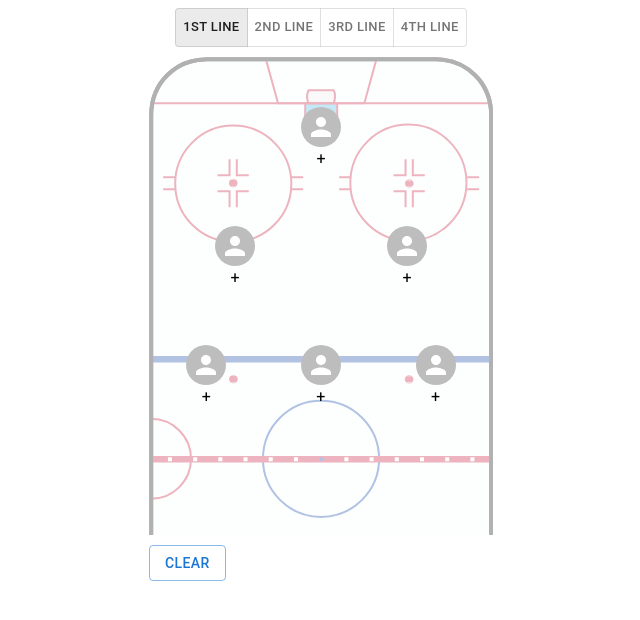
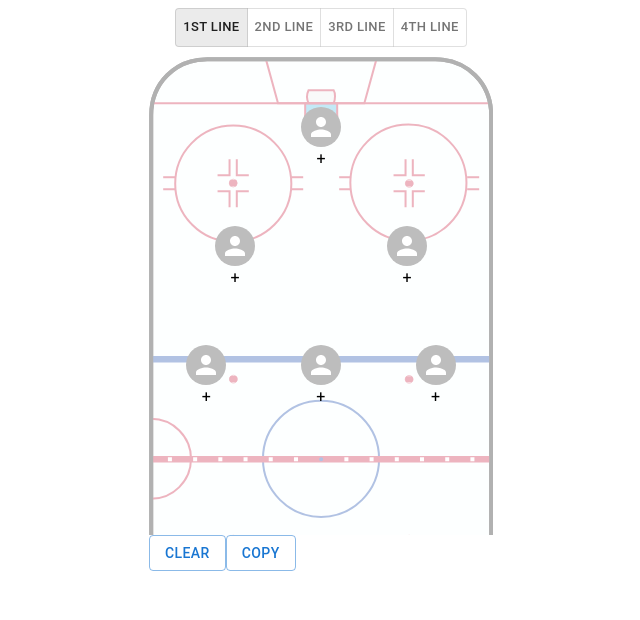
Before and after one commit to antbli/hockey-lineup, a React (Create React App) app: page / in a window 1280 px wide. Shown: the top 620 px of the page, without its empty margins (319-959 px from the left). Built offline with nearby package versions, Linux system fonts and the light colour scheme.

Commit message:
Refactor

```diff
--- a/src/Lineup.tsx
+++ b/src/Lineup.tsx
@@ -3,7 +3,6 @@ import { Player, PlayerModel } from "./Player";
 import rinkImage from "./rink.svg";
 
 export type LineupModel = {
-  goalie?: PlayerModel;
   leftDefense?: PlayerModel;
   rightDefense?: PlayerModel;
   leftWing?: PlayerModel;
@@ -12,11 +11,13 @@ export type LineupModel = {
 };
 
 type Props = {
+  goalie?: PlayerModel;
   lineup: LineupModel;
+  setGoalie: (goalie?: PlayerModel) => void;
   setLineup: (lineup: LineupModel) => void;
 };
 
-export const Lineup = ({ lineup, setLineup }: Props) => {
+export const Lineup = ({ goalie, lineup, setGoalie, setLineup }: Props) => {
   return (
     <div
       style={{
@@ -28,10 +29,7 @@ export const Lineup = ({ lineup, setLineup }: Props) => {
     >
       <Grid2 container rowSpacing="55px" paddingTop="50px">
         <Grid2 size={12}>
-          <Player
-            player={lineup.goalie}
-            setPlayer={(player) => setLineup({ ...lineup, goalie: player })}
-          ></Player>
+          <Player player={goalie} setPlayer={setGoalie}></Player>
         </Grid2>
         <Grid2 size={6}>
           <Player
--- a/src/Lineups.tsx
+++ b/src/Lineups.tsx
@@ -6,6 +6,7 @@ import { Button, ToggleButton, ToggleButtonGroup } from "@mui/material";
 type LineupId = "1stLine" | "2ndLine" | "3rdLine" | "4thLine";
 
 type LineupsModel = {
+  goalie?: PlayerModel;
   firstLine: LineupModel;
   secondLine: LineupModel;
   thirdLine: LineupModel;
@@ -13,7 +14,7 @@ type LineupsModel = {
   extraPlayers: PlayerModel[];
 };
 
-const initialLineups = {
+const initialLineups: LineupsModel = {
   firstLine: {},
   secondLine: {},
   thirdLine: {},
@@ -42,6 +43,9 @@ const Lineups = () => {
     }
   };
 
+  const setGoalie = (goalie?: PlayerModel) =>
+    setLineups({ ...lineups, goalie });
+
   const setLineup = (lineup: LineupModel): void => {
     switch (selectedLineup) {
       case "1stLine":
@@ -60,6 +64,18 @@ const Lineups = () => {
         const exhaustiveCheck: never = selectedLineup;
         throw new Error(`Unhandled case: ${exhaustiveCheck}`);
     }
+  };
+
+  const copyLineups = () => {
+    const lineupsCopyText = `First line:\n${
+      lineups.goalie ?? "No player selected"
+    }\n${lineups.firstLine.rightDefense ?? "No player selected"} ${
+      lineups.firstLine.leftDefense ?? "No player selected"
+    }\n${lineups.firstLine.rightWing ?? "No player selected"} ${
+      lineups.firstLine.center ?? "No player selected"
+    } ${lineups.firstLine.rightWing ?? "No player selected"}`;
+
+    navigator.clipboard.writeText(lineupsCopyText);
   };
 
   return (
@@ -81,13 +97,17 @@ const Lineups = () => {
         <ToggleButton value="3rdLine">3rd line</ToggleButton>
         <ToggleButton value="4thLine">4th line</ToggleButton>
       </ToggleButtonGroup>
-      <Lineup lineup={getLineup()} setLineup={setLineup} />
-      <Button
-        sx={{ marginTop: "10px" }}
-        variant="outlined"
-        onClick={() => setLineups(initialLineups)}
-      >
+      <Lineup
+        goalie={lineups.goalie}
+        lineup={getLineup()}
+        setGoalie={setGoalie}
+        setLineup={setLineup}
+      />
+      <Button variant="outlined" onClick={() => setLineups(initialLineups)}>
         Clear
+      </Button>
+      <Button variant="outlined" onClick={copyLineups}>
+        Copy
       </Button>
     </div>
   );
```
